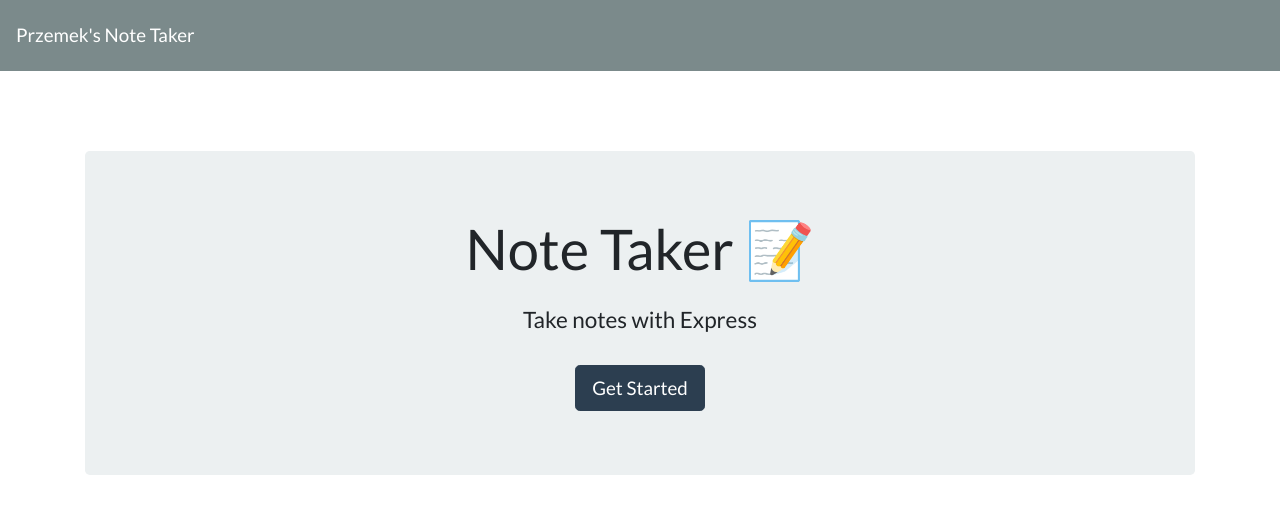
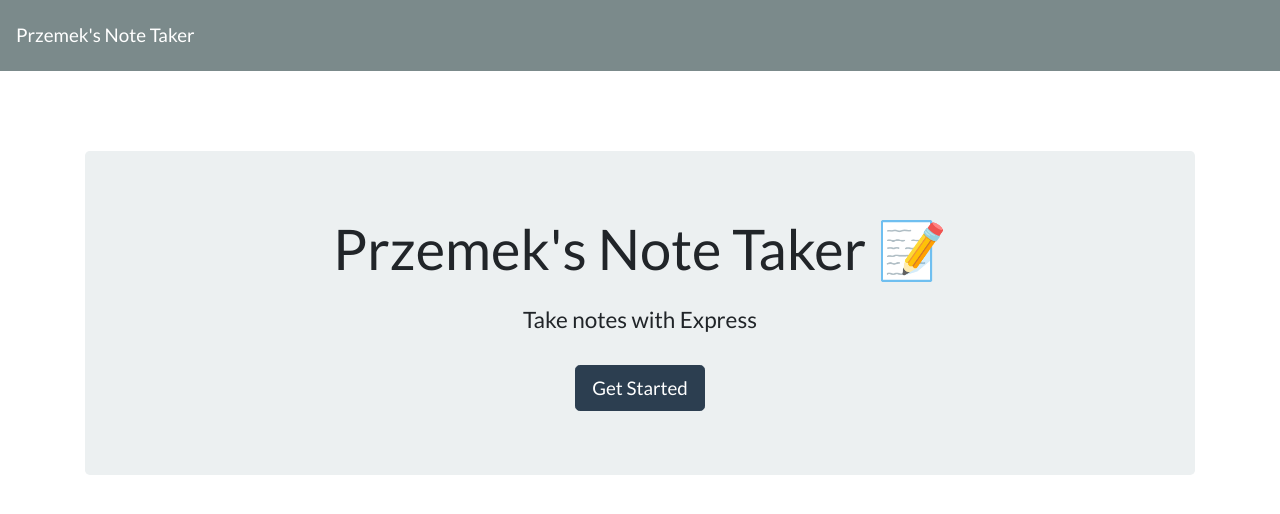
Before and after one commit to KiteRunner2/BootHomework_10, a website: page public/index.html in a window 1280 px wide. Drawn offline with nearby package versions, Linux system fonts and the light colour scheme; no server answers.

Commit message:
update title  in index.html

```diff
--- a/public/index.html
+++ b/public/index.html
@@ -16,7 +16,7 @@
   </nav>
   <div class="container">
     <div style="margin-top: 80px;" class="jumbotron text-center">
-      <h1 class="display-4">Note Taker <span role="img" aria-label="Memo">📝</span></h1>
+      <h1 class="display-4">Przemek's Note Taker <span role="img" aria-label="Memo">📝</span></h1>
       <h4 class="mt-4">Take notes with Express</h4>
       <a class="btn btn-primary btn-lg mt-4" href="/notes" role="button">Get Started</a>
     </div>
```
Also changed, not shown: public/notes.html (+1 -1 lines).
